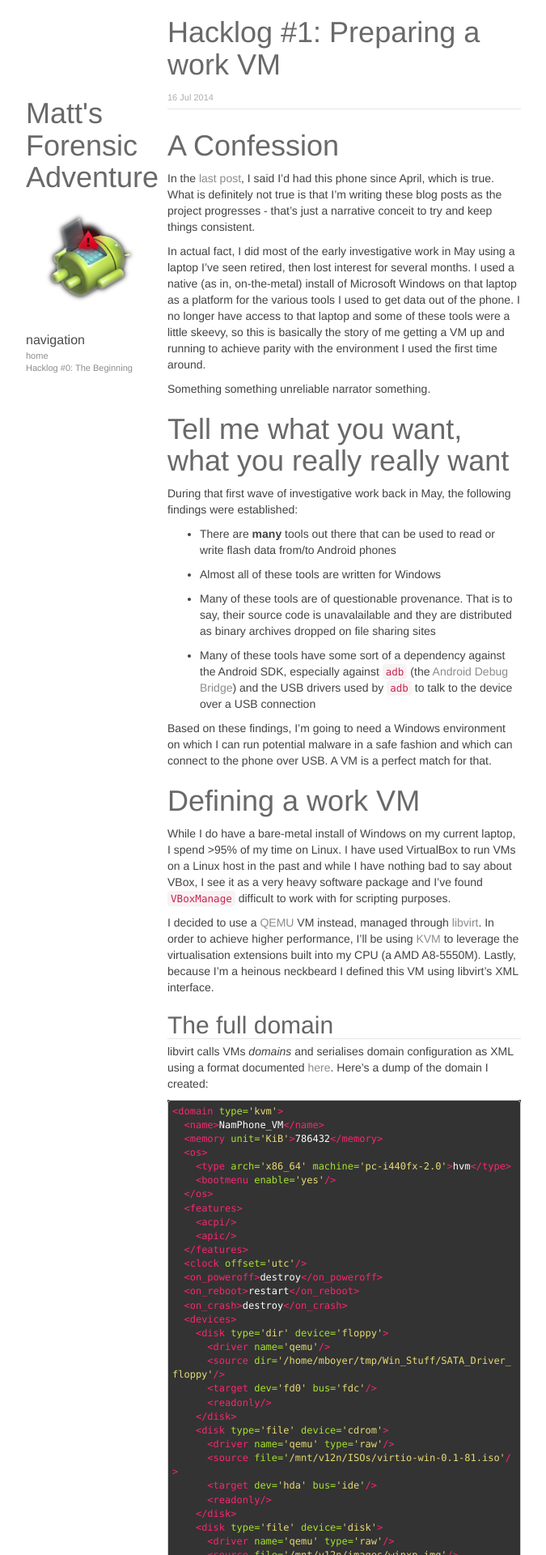
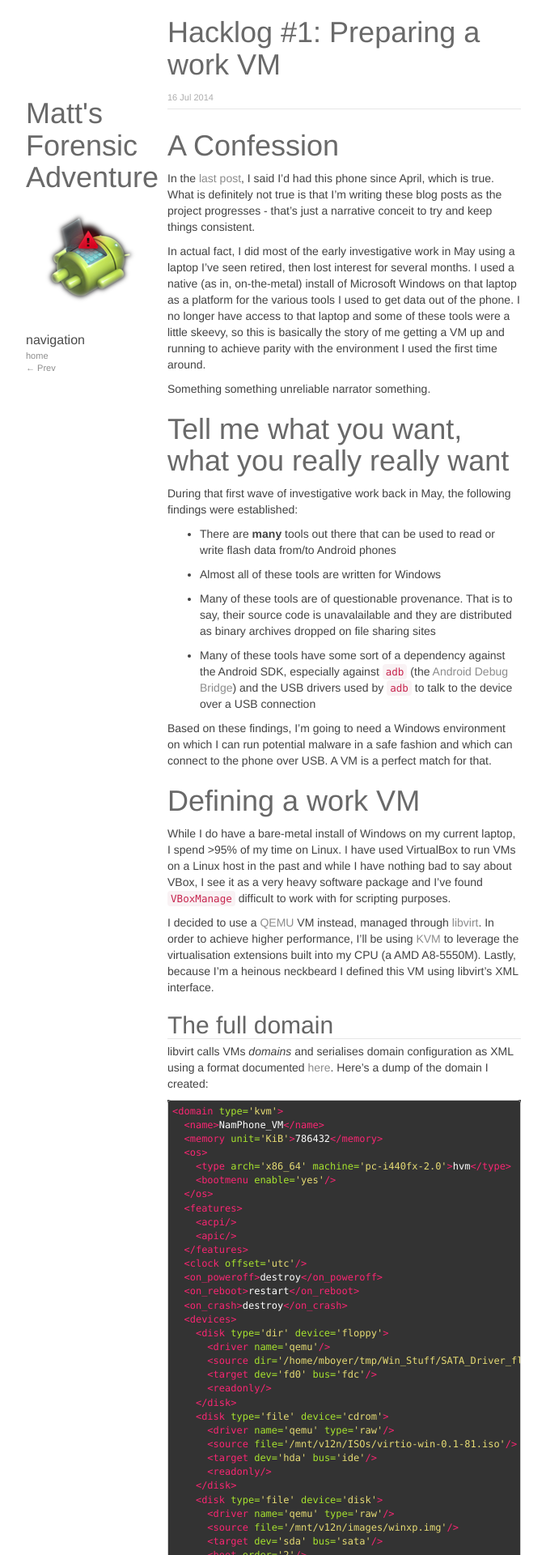
Before and after one commit to mattboyer/PYaffs, a Jekyll site: the page built from _posts/2014-07-16-Hacklog#1.md, in a window 1280 px wide. Shown: the top 1920 px of the page at 81% size, without its empty margins (273-948 px from the left). Built offline with Jekyll 4.4.1, drawn with Linux system fonts in a browser that asks for light colours; nearby versions of some CDN libraries; library files that are not in the unit come from our copies; Markdown is read by kramdown in place of the engine named in the settings; some of the changed text lies outside the part shown.

Commit message:
Minor CSS and layout fixes

```diff
--- a/_layouts/default.html
+++ b/_layouts/default.html
@@ -38,13 +38,14 @@
 				</div>
 				{% endif %}
 
-				{% if page.next %}
-				<a class="about" href="{{ site.baseurl }}{{ page.next.url }}">{{ page.next.title }}</a>
+				{% if page.previous %}
+				<a class="about" href="{{ site.baseurl }}{{ page.previous.url }}">← Prev</a>
 				{% endif %}
 
-				{% if page.previous %}
-				<a class="about" href="{{ site.baseurl }}{{ page.previous.url }}">{{ page.previous.title }}</a>
+				{% if page.next %}
+				<a class="about" href="{{ site.baseurl }}{{ page.next.url }}">Next →</a>
 				{% endif %}
+
 			</div>
 
 			<div class="col-sm-8 col-offset-1">
--- a/css/main.css
+++ b/css/main.css
@@ -88,6 +88,10 @@
     font-size: 12px;
 }
 
+pre code {
+    white-space: pre;
+}
+
 div.content .highlight {
 	background: #333333;
 }
```
Also changed, not shown: _posts/2014-07-15-Hacklog#0.md (+11 -11 lines).
